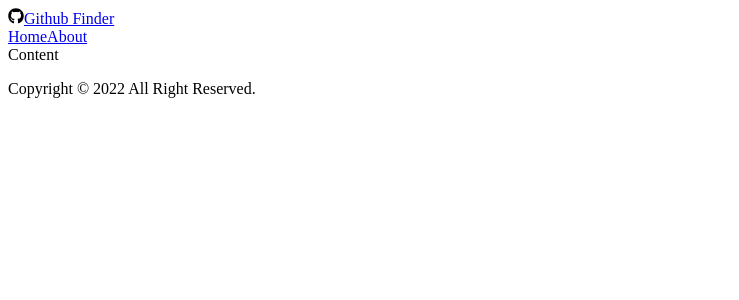
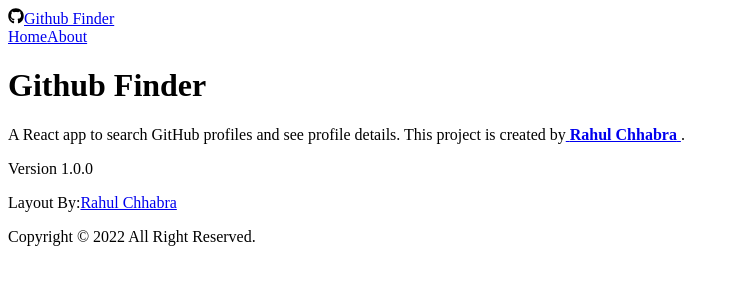
Before and after one commit to Rahul-Chhabra-27/Github-Finder-ReactJs, a React (Create React App) app: page /about in a window 1280 px wide. Shown: the top 300 px of the page, without its empty margins (0-739 px from the left). Built offline with nearby package versions, Linux system fonts and the light colour scheme.

Commit message:
All Pages are tested and working fine.

```diff
--- a/src/App.jsx
+++ b/src/App.jsx
@@ -1,11 +1,22 @@
+import { Route, Routes } from 'react-router-dom';
 import Navbar from './components/ui/navbar';
 import Footer from './components/ui/footer';
+import Home from './pages/home';
+import About from './pages/about';
+import NotFound from './pages/not-found';
 
 function App() {
   return (
     <div className="flex flex-col justify-between h-screen">
       <Navbar />
-      <main className='container mx-auto px-3 pb-12'>Content</main>
+      <main className='container mx-auto px-3 pb-12'>
+        <Routes>
+          <Route path ='/' element={<Home />}></Route>
+          <Route path ='/about' element={<About />}></Route>
+          <Route path ='/not-found' element={<NotFound />}></Route>
+          <Route path ='/*' element={<NotFound />}></Route>
+        </Routes>
+      </main>
       <Footer />
     </div>
   );
--- a/src/pages/about.jsx
+++ b/src/pages/about.jsx
@@ -1,6 +1,31 @@
 const About = () => {
-    return(
-        <div>About</div>
-    )
-}
+  return (
+    <>
+      <h1 className='text-6xl mb-4'>Github Finder</h1>
+      <p className='mb-4 text-2xl font-light'>
+        A React app to search GitHub profiles and see profile details. This
+        project is created by
+        <strong>
+          <a href='https://github.com/Rahul-Chhabra-27/Github-Finder-ReactJs'>
+            {" "}
+            Rahul Chhabra{" "}
+          </a>
+        </strong>
+        .
+      </p>
+      <p className='text-lg text-gray-400'>
+        Version <span className='text-white'>1.0.0</span>
+      </p>
+      <p className='text-lg text-gray-400'>
+        Layout By:
+        <a
+          className='text-white'
+          href='https://github.com/Rahul-Chhabra-27/Github-Finder-ReactJs'
+        >
+          Rahul Chhabra
+        </a>
+      </p>
+    </>
+  );
+};
 export default About;
--- a/src/pages/home.jsx
+++ b/src/pages/home.jsx
@@ -1,6 +1,6 @@
 const Home = () => {
     return(
-        <div>Home</div>
+        <h1>Home</h1>
     )
 }
 export default Home;
--- a/src/pages/not-found.jsx
+++ b/src/pages/not-found.jsx
@@ -1,6 +1,18 @@
+import { FaHome } from "react-icons/fa";
+import { Link } from "react-router-dom";
 const NotFound = () => {
-    return(
-        <div>NotFound</div>
-    )
-}
+  return (
+    <div className='hero'>
+      <div className='text-center hero-content'>
+        <div className='max-w-lg'>
+          <h1 className='text-8xl font-bold mb-8'>Oops!</h1>
+          <p className='text-5xl mb-8'> 404 Page Not Found!</p>
+          <Link to='/' className='btn btn-primary btn-lg'>
+            <FaHome className='mr-2'/> Back to Home
+          </Link>
+        </div>
+      </div>
+    </div>
+  );
+};
 export default NotFound;
```
